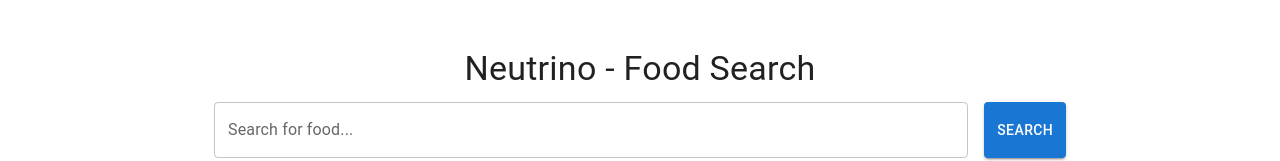
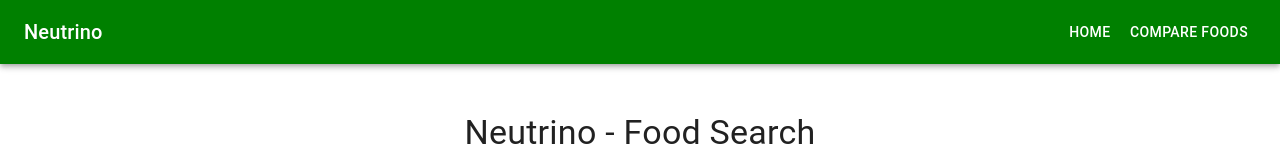
Before and after one commit to Akhil-ja/neutrino, a React (Vite) app in the folder frontend/: page / in a window 1280 px wide. Shown: the top 161 px of the page. Built offline with nearby package versions, Linux system fonts and the light colour scheme; no server answers.

Commit message:
feat: Add Navbar component

```diff
--- a/frontend/src/App.jsx
+++ b/frontend/src/App.jsx
@@ -1,10 +1,14 @@
 import { Outlet } from "react-router-dom";
+import Navbar from "./components/Navbar";
 
 function App() {
   return (
-    <div className="flex flex-col min-h-screen p-4">
-      <Outlet />
-    </div>
+    <>
+      <Navbar />
+      <div className="flex flex-col min-h-screen p-4">
+        <Outlet />
+      </div>
+    </>
   );
 }
 
--- /dev/null
+++ b/frontend/src/components/Navbar.jsx
@@ -0,0 +1,23 @@
+import React from "react";
+import { AppBar, Toolbar, Typography, Button } from "@mui/material";
+import { Link } from "react-router-dom";
+
+function Navbar() {
+  return (
+    <AppBar position="static" sx={{ backgroundColor: "green" }}>
+      <Toolbar>
+        <Typography variant="h6" component="div" sx={{ flexGrow: 1 }}>
+          Neutrino
+        </Typography>
+        <Button color="inherit" component={Link} to="/">
+          Home
+        </Button>
+        <Button color="inherit" component={Link} to="/compare">
+          Compare Foods
+        </Button>
+      </Toolbar>
+    </AppBar>
+  );
+}
+
+export default Navbar;
```
